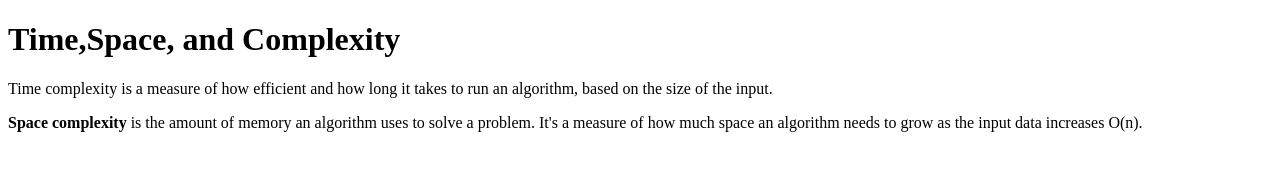
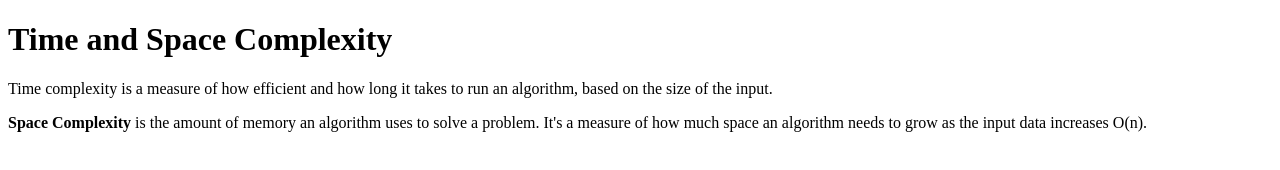
Before and after one commit to acciojob/time-and-space-complexity-NerusuPavani37, a website: page main.html in a window 1280 px wide. Drawn offline with Linux system fonts and the light colour scheme.

Commit message:
created a submission

```diff
--- a/main.html
+++ b/main.html
@@ -8,10 +8,10 @@
 
 <body>
 	<!-- the entire body must be written by student -->
-	<h1>Time,Space, and Complexity</h1>
+	<h1>Time and Space Complexity</h1>
 	<p>Time complexity is a measure of how efficient and how long it takes to run an algorithm,
 		based on the size of the input.</p>
-	<p><b>Space complexity</b> is the amount of memory an algorithm uses to solve a problem. It's a measure of how much space an algorithm needs to grow as the input data increases O(n).</p>
+	<p><b>Space Complexity</b> is the amount of memory an algorithm uses to solve a problem. It's a measure of how much space an algorithm needs to grow as the input data increases O(n).</p>
     <script type="text/javascript" src="./script.js">
 </script>
 
```
